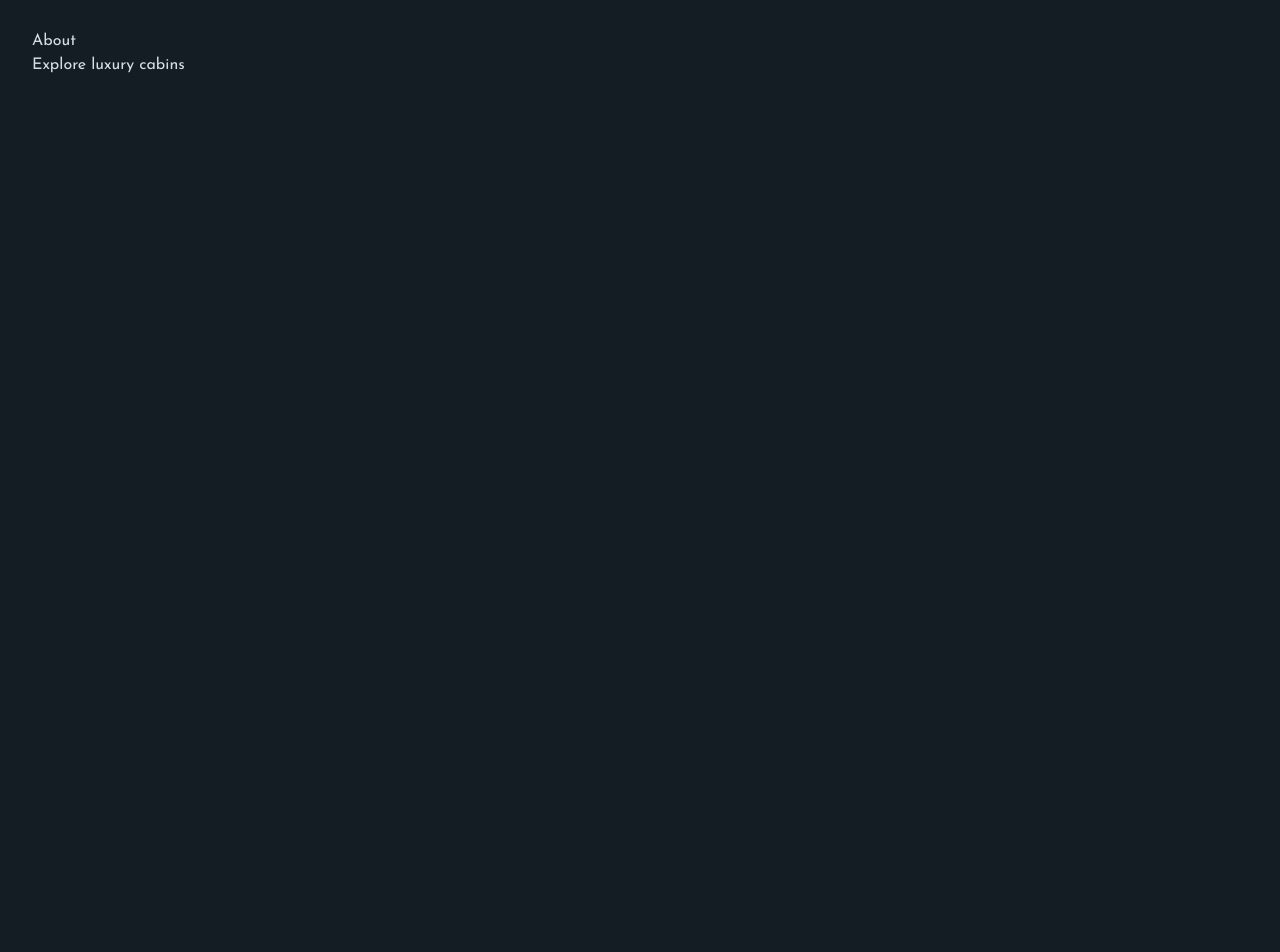
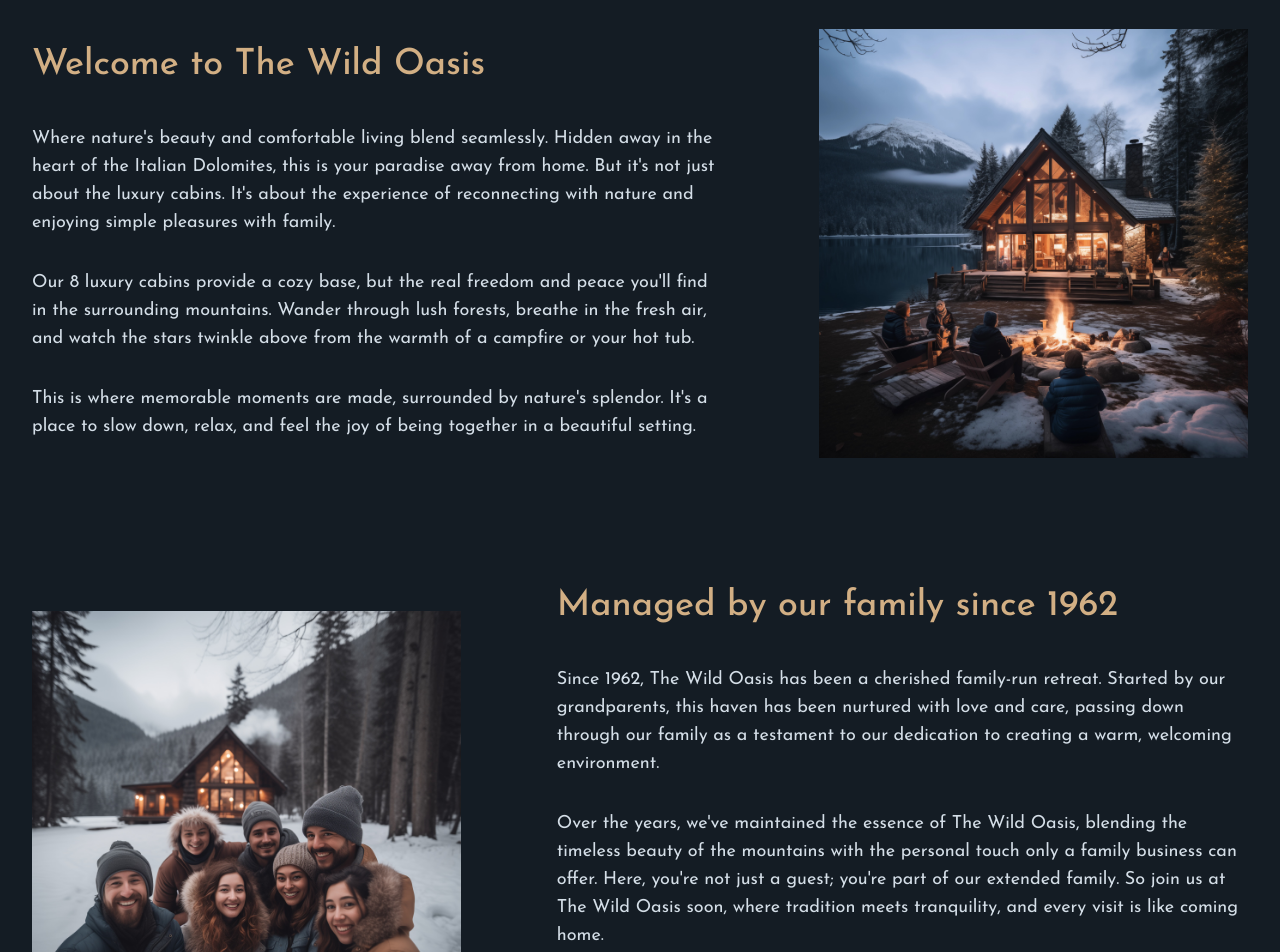
Before and after one commit to biancavlz/book-inn, a Next.js app: page /about in a window 1280 px wide. Shown: the part 120-1072 px from the top of the page. Before the commit the page ends 800 px from the top, so only its background shows below. Built offline with nearby package versions, Linux system fonts and the light colour scheme.

Commit message:
Add about page

```diff
--- a/app/about/page.js
+++ b/app/about/page.js
@@ -1,12 +1,86 @@
-import Link from "next/link";
+import Image from "next/image";
+import image1 from "@/public/about-1.jpg";
+import image2 from "@/public/about-2.jpg";
 
 export const metadata = { title: "About" };
 
 function Page() {
   return (
-    <div>
-      <h1>About</h1>
-      <Link href="/cabins">Explore luxury cabins</Link>
+    <div className="grid grid-cols-5 gap-x-24 gap-y-32 text-lg items-center">
+      <div className="col-span-3">
+        <h1 className="text-4xl mb-10 text-accent-400 font-medium">
+          Welcome to The Wild Oasis
+        </h1>
+
+        <div className="space-y-8">
+          <p>
+            Where nature&apos;s beauty and comfortable living blend seamlessly.
+            Hidden away in the heart of the Italian Dolomites, this is your
+            paradise away from home. But it&apos;s not just about the luxury
+            cabins. It&apos;s about the experience of reconnecting with nature
+            and enjoying simple pleasures with family.
+          </p>
+          <p>
+            Our 8 luxury cabins provide a cozy base, but the real freedom and
+            peace you&apos;ll find in the surrounding mountains. Wander through
+            lush forests, breathe in the fresh air, and watch the stars twinkle
+            above from the warmth of a campfire or your hot tub.
+          </p>
+          <p>
+            This is where memorable moments are made, surrounded by
+            nature&apos;s splendor. It&apos;s a place to slow down, relax, and
+            feel the joy of being together in a beautiful setting.
+          </p>
+        </div>
+      </div>
+
+      <div className="col-span-2">
+        <Image
+          src={image1}
+          alt="Family sitting around a fire pit in front of cabin"
+          placeholder="blur"
+        />
+      </div>
+
+      <div className="col-span-2">
+        <Image
+          src={image2}
+          alt="Family that manages The Wild Oasis"
+          placeholder="blur"
+        />
+      </div>
+
+      <div className="col-span-3">
+        <h1 className="text-4xl mb-10 text-accent-400 font-medium">
+          Managed by our family since 1962
+        </h1>
+
+        <div className="space-y-8">
+          <p>
+            Since 1962, The Wild Oasis has been a cherished family-run retreat.
+            Started by our grandparents, this haven has been nurtured with love
+            and care, passing down through our family as a testament to our
+            dedication to creating a warm, welcoming environment.
+          </p>
+          <p>
+            Over the years, we&apos;ve maintained the essence of The Wild Oasis,
+            blending the timeless beauty of the mountains with the personal
+            touch only a family business can offer. Here, you&apos;re not just a
+            guest; you&apos;re part of our extended family. So join us at The
+            Wild Oasis soon, where tradition meets tranquility, and every visit
+            is like coming home.
+          </p>
+
+          <div>
+            <a
+              href="/cabins"
+              className="inline-block mt-4 bg-accent-500 px-8 py-5 text-primary-800 text-lg font-semibold hover:bg-accent-600 transition-all"
+            >
+              Explore our luxury cabins
+            </a>
+          </div>
+        </div>
+      </div>
     </div>
   );
 }
```
Also changed, not shown: public/about-1.jpg (added), public/about-2.jpg (added).
